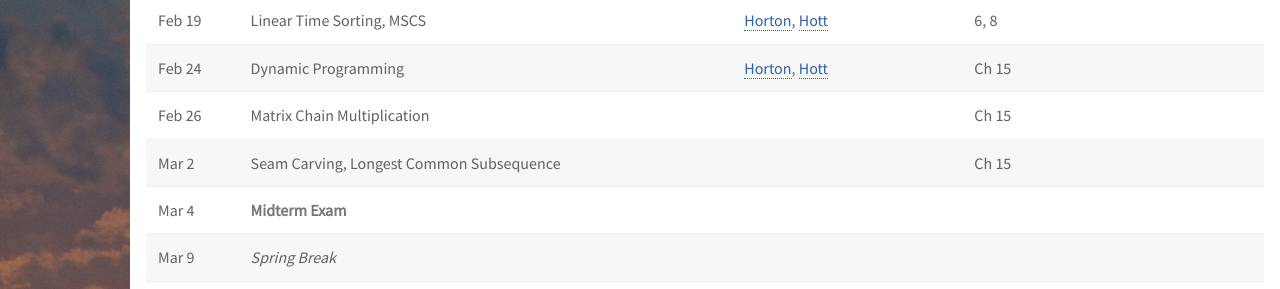
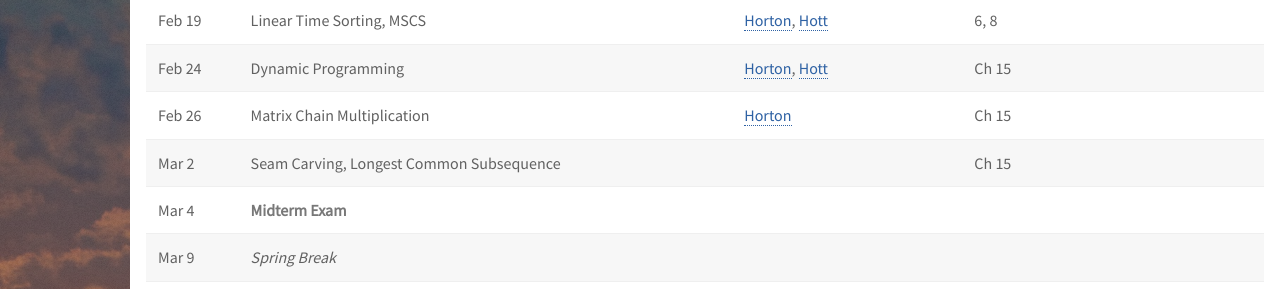
Before and after one commit to deternitydx/uvacs4102, a Jekyll site: the page built from index.md, in a window 1280 px wide and 900 px high, scrolled down 936 px. Shown: the part 155-444 px from the top of the window. Built offline with Jekyll 4.4.1, drawn with Linux system fonts in a browser that asks for light colours; nearby versions of some CDN libraries; library files that are not in the unit come from our copies.

Commit message:
Added L13 PDF file for Horton and updated index

```diff
--- a/index.md
+++ b/index.md
@@ -41,7 +41,7 @@ This is a tentative full-semester schedule of topics addressed.  As we go throug
 | Feb 17  | Average-case Quicksort, Lower Bounds Sorting     | [Horton](lectures/horton/L10.pdf), [Hott](lectures/robbie/l10.pdf)                                                      | Intro II, Ch 4, 6, 8 |          |
 | Feb 19  | Linear Time Sorting, MSCS                        | [Horton](lectures/horton/L11.pdf), [Hott](lectures/robbie/l11.pdf)                                                      | 6, 8                 |          |
 | Feb 24  | Dynamic Programming                              | [Horton](lectures/horton/L12.pdf), [Hott](lectures/robbie/l12.pdf)                                                      | Ch 15                |          |
-| Feb 26  | Matrix Chain Multiplication                      |                                                                                                                         | Ch 15                |          |
+| Feb 26  | Matrix Chain Multiplication                      | [Horton](lectures/horton/L13.pdf)                                                                                       | Ch 15                |          |
 | Mar 2   | Seam Carving, Longest Common Subsequence         |                                                                                                                         | Ch 15                |          |
 | Mar 4   | **Midterm Exam**                                 |                                                                                                                         |                      |          |
 | Mar 9   | *Spring Break*                                   |                                                                                                                         |                      |          |
```
Also changed, not shown: 1 other file.
